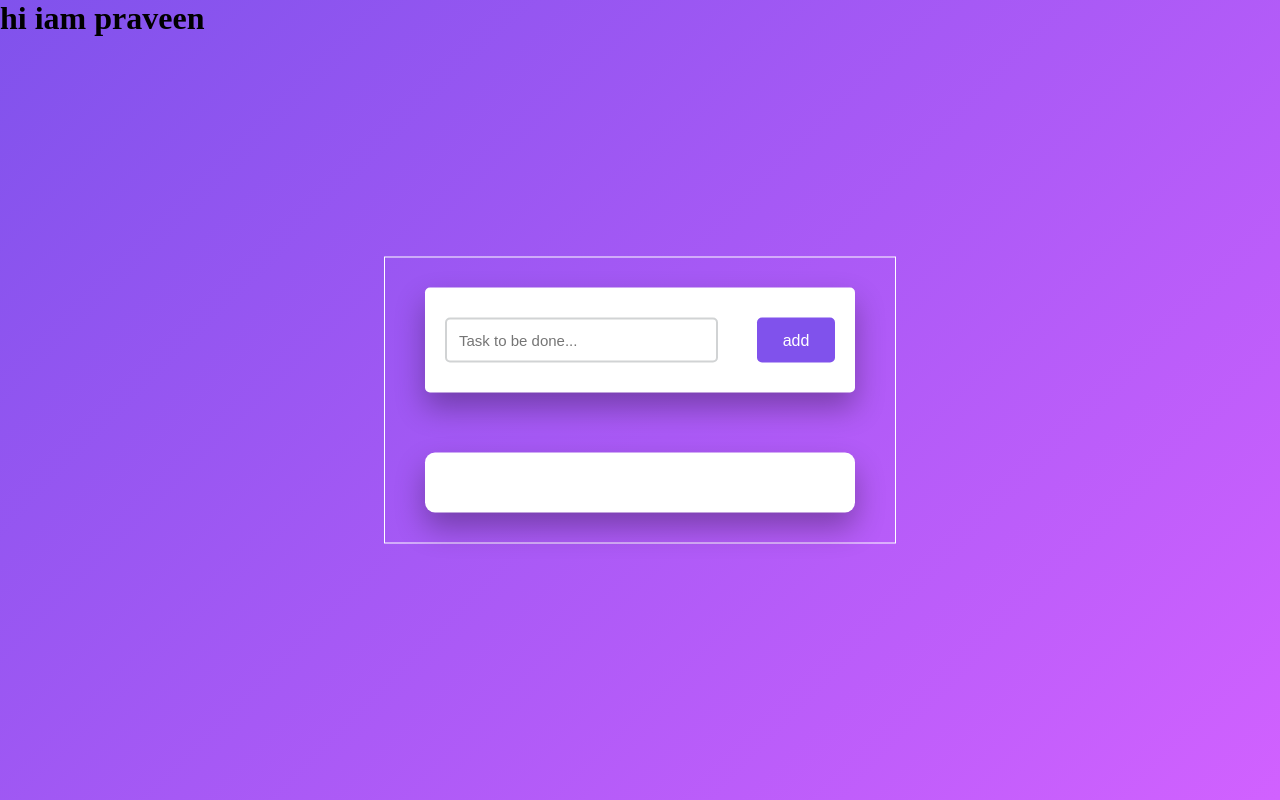
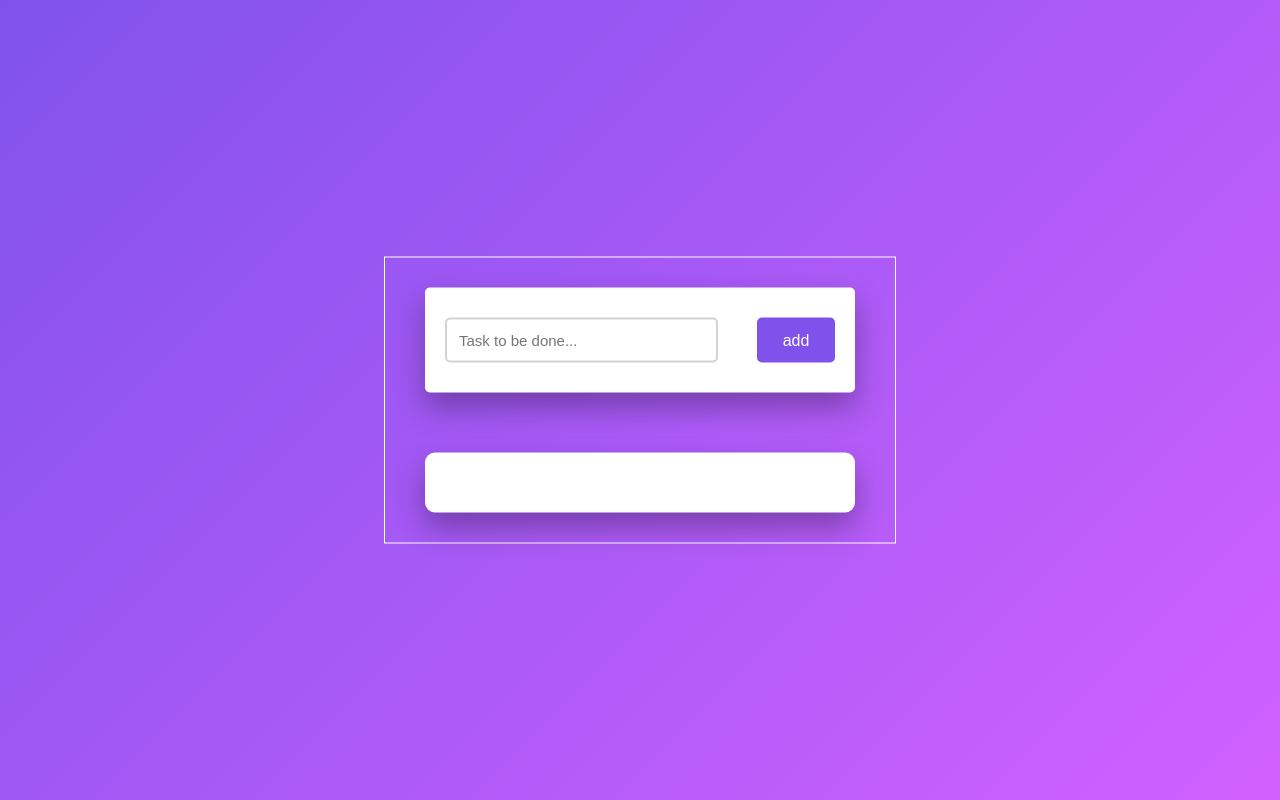
Before and after one commit to Praveen7343/to-do-list1, a plain HTML site: page index.html in a window 1280 px wide. Drawn offline with Linux system fonts and the light colour scheme.

Commit message:
Update index.html

```diff
--- a/index.html
+++ b/index.html
@@ -8,7 +8,7 @@
     <link rel="stylesheet" href="style.css">
 </head>
 <body>
-    <h1>hi iam praveen</h1>
+
     <div class="container">
         <div id="newtask">
             <input type="text" placeholder="Task to be done..." id = "input">
```
